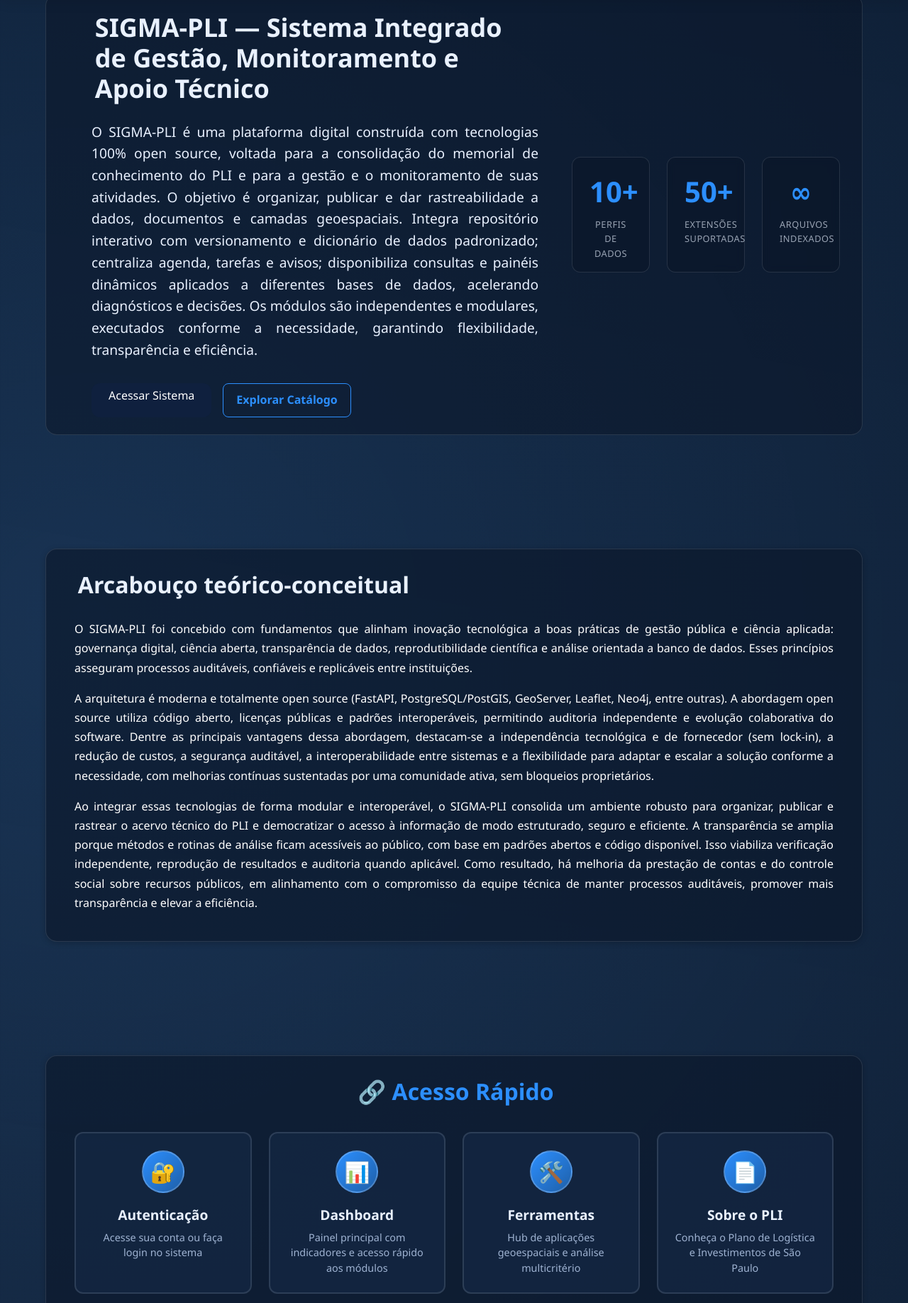
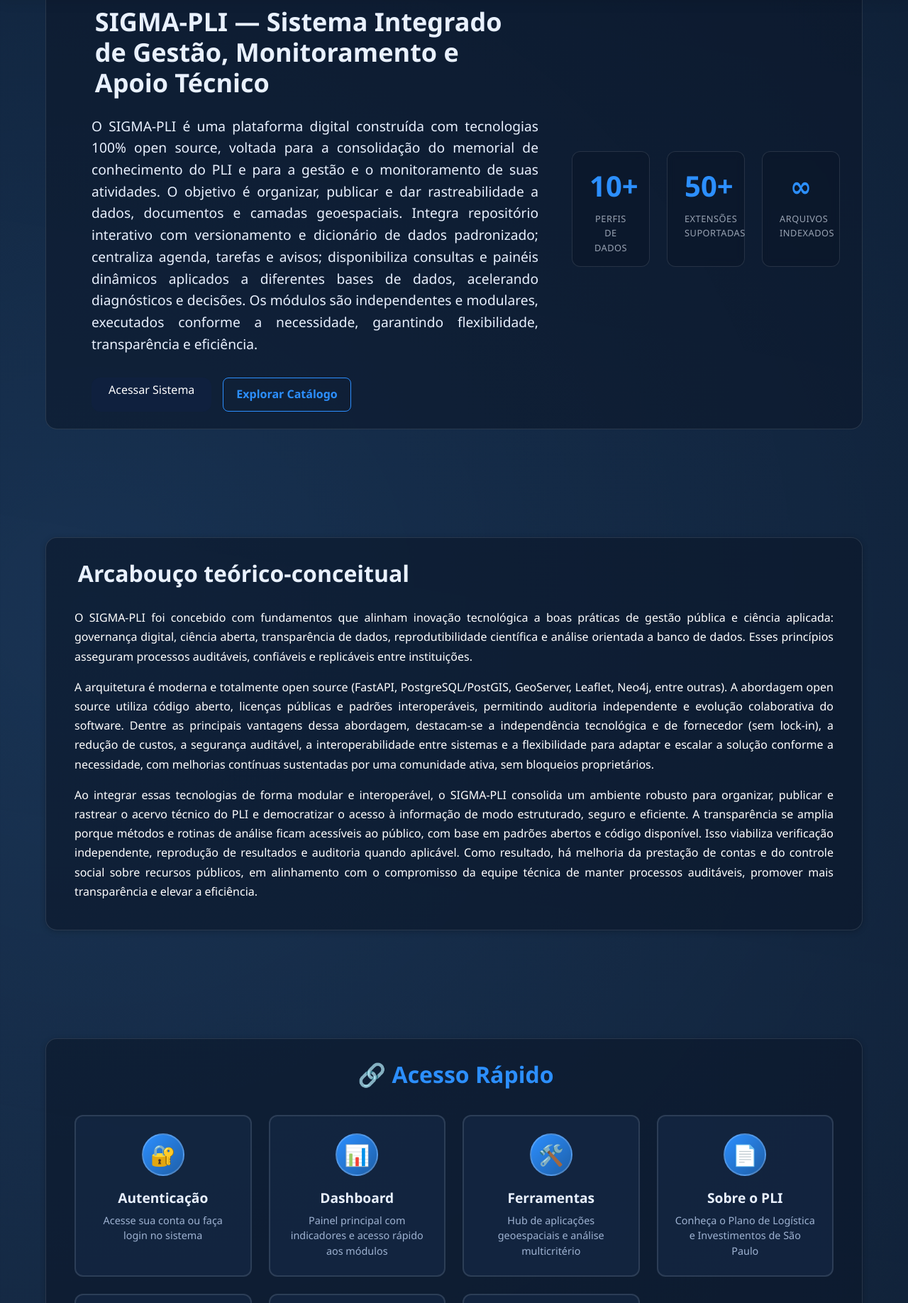
Before and after one commit to vpcapanema/SIGMA-PLI, a FastAPI app: page / in a window 1280 px wide. Shown: the part 88-1924 px from the top of the page at 71% size. Run offline with FastAPI, Linux system fonts and the light colour scheme.

Commit message:
refactor(home): reduz espaçamento vertical entre seções para melhor padronização

```diff
--- a/static/css/M00_home/style_home_layout_base.css
+++ b/static/css/M00_home/style_home_layout_base.css
@@ -6,7 +6,7 @@
 
 /* Seções */
 section {
-  padding: var(--spacing-2xl) 0;
+  padding: var(--spacing-xl) 0;
 }
 
 .hero-section {
```
